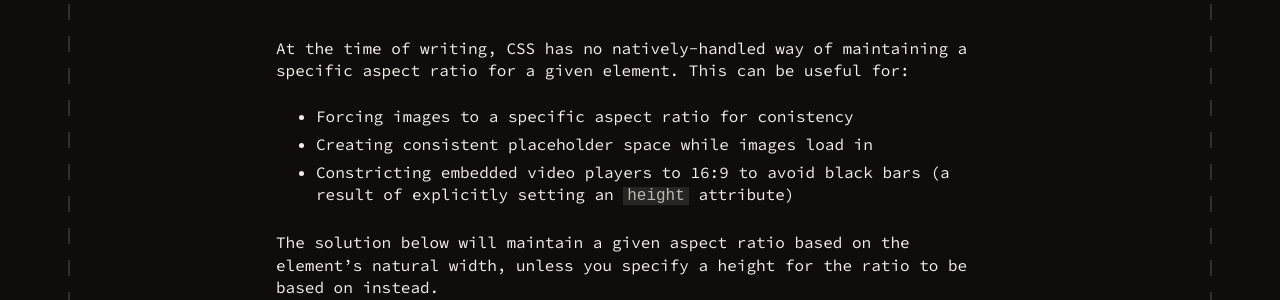
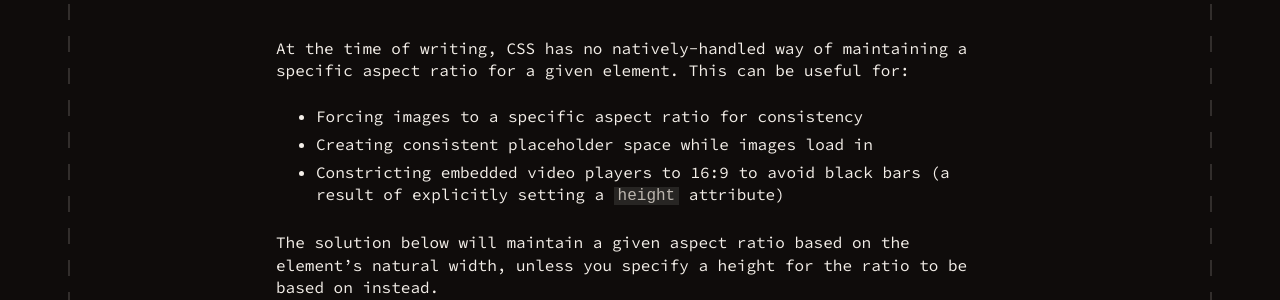
Before and after one commit to damnsamn/samuelbar.net_2020, a Jekyll site: the page built from _collections/_snippets/aspect-ratio.md, in a window 1280 px wide. Shown: the part 340-640 px from the top of the page. Built offline with Jekyll 4.4.1, drawn with Linux system fonts in a browser that asks for light colours; nearby versions of some CDN libraries.

Commit message:
Update aspect-ratio.md

```diff
--- a/_collections/_snippets/aspect-ratio.md
+++ b/_collections/_snippets/aspect-ratio.md
@@ -7,9 +7,9 @@ desc:  Force an element to maintain a given aspect ratio
 ---
 
 At the time of writing, CSS has no natively-handled way of maintaining a specific aspect ratio for a given element. This can be useful for:
-* Forcing images to a specific aspect ratio for conistency
+* Forcing images to a specific aspect ratio for consistency
 * Creating consistent placeholder space while images load in
-* Constricting embedded video players to 16:9 to avoid black bars (a result of explicitly setting an `height` attribute)
+* Constricting embedded video players to 16:9 to avoid black bars (a result of explicitly setting a `height` attribute)
 
 The solution below will maintain a given aspect ratio based on the element's natural width, unless you specify a height for the ratio to be based on instead.
 
```
